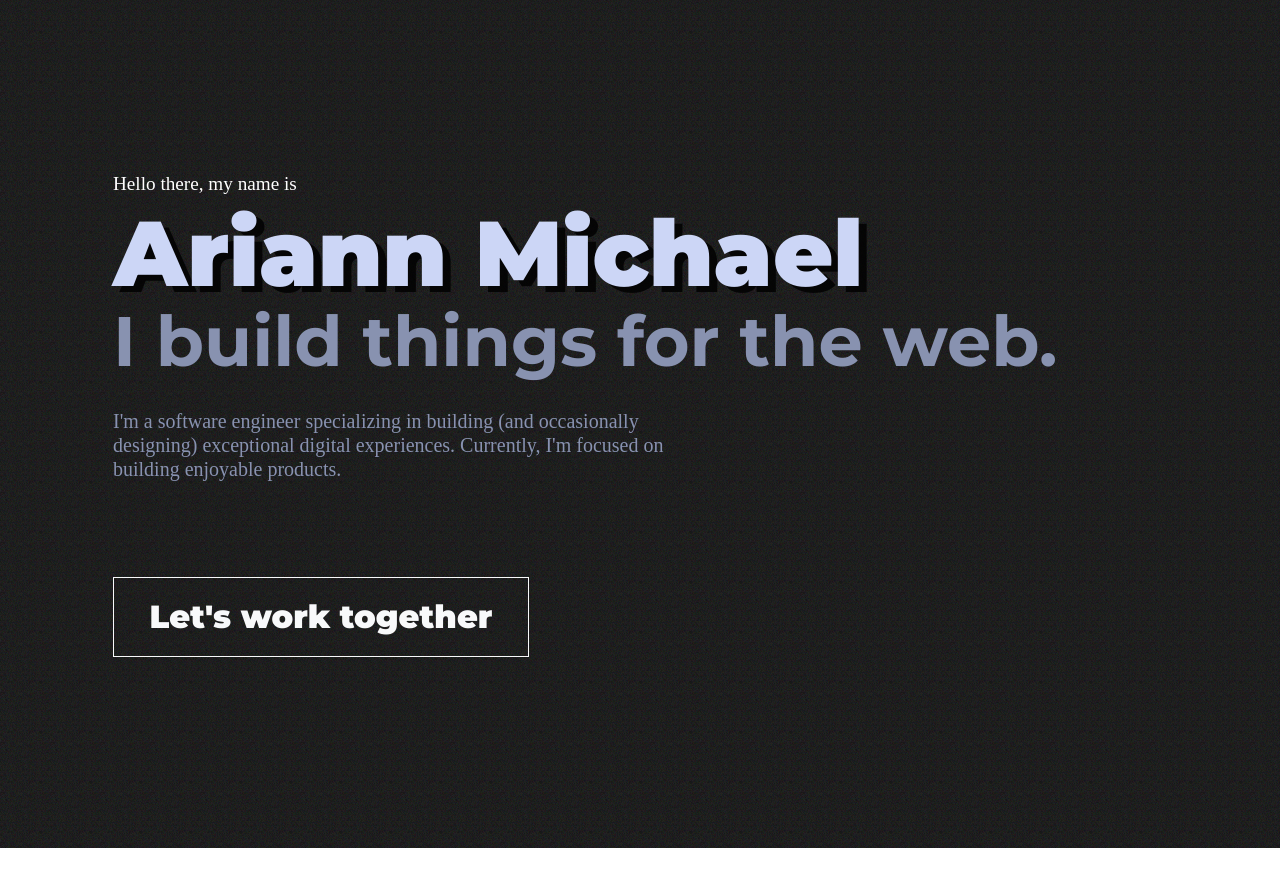
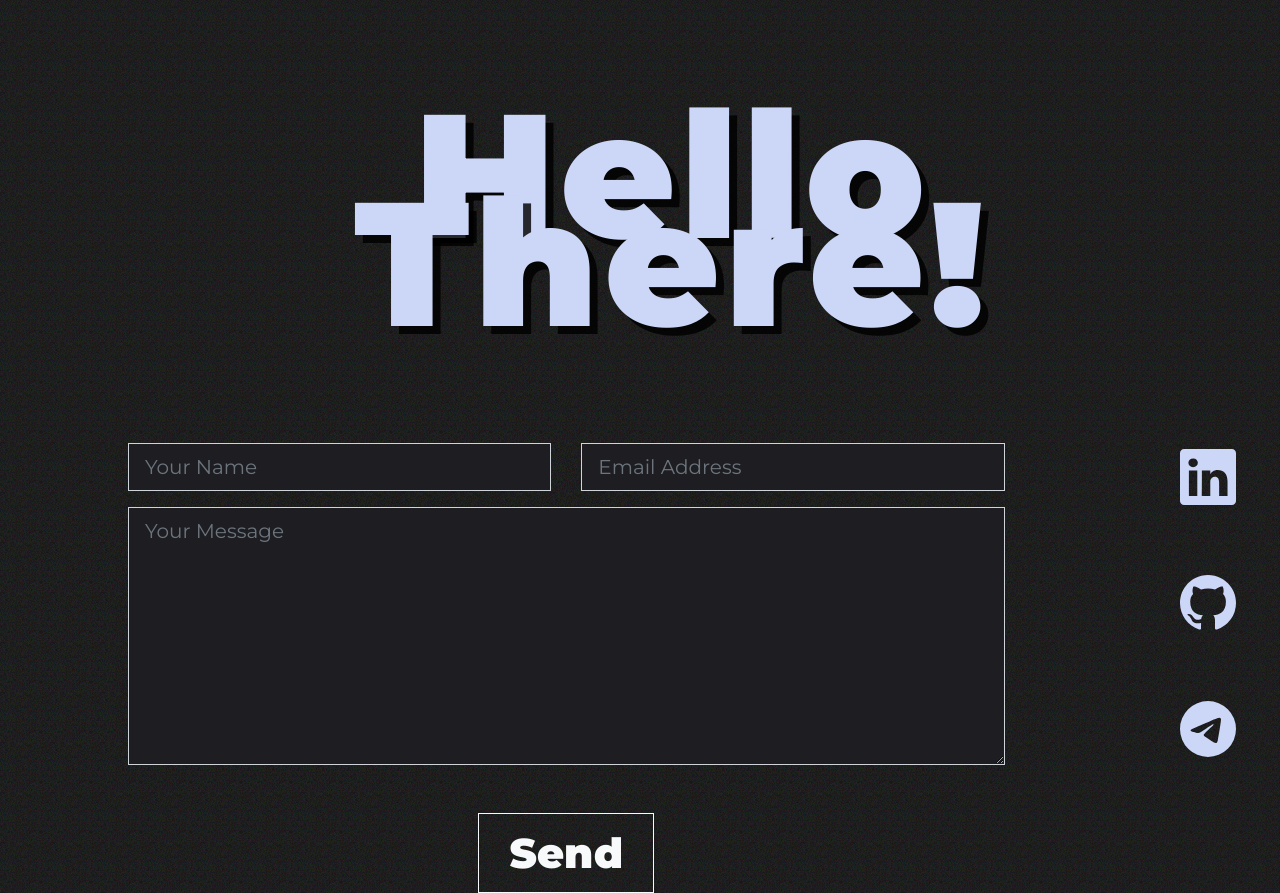
Before and after one commit to ariannmichael/ariann-portfolio, a Nuxt app: page / in a window 1280 px wide. Shown: the part 3480-4373 px from the top of the page. Before the commit the page ends 4328 px from the top, so only its background shows below. Built offline with nearby package versions, Linux system fonts and the light colour scheme.

Commit message:
Contact and Experience page

```diff
--- /dev/null
+++ b/components/Contact.vue
@@ -0,0 +1,134 @@
+<template>
+ <b-row>
+  <article class="hero">
+   <div>
+    <b-row>
+     <h1>Hello There!</h1>
+    </b-row>
+    <b-row class="container">
+     <b-col lg="10">
+      <b-form @submit="onSubmit" v-if="show">
+       <b-row>
+        <b-col>
+         <b-form-group id="input-group-1" label-for="input-1">
+          <b-form-input id="input-1" size="lg" v-model="form.name" placeholder="Your Name" required></b-form-input>
+         </b-form-group>
+        </b-col>
+
+        <b-col>
+         <b-form-group id="input-group-2" label-for="input-2">
+          <b-form-input id="input-2" size="lg" v-model="form.email" type="email" placeholder="Email Address" required></b-form-input>
+         </b-form-group>
+        </b-col>
+       </b-row>
+       <b-row>
+        <b-col>
+         <b-form-group id="input-group-3" label-for="input-3">
+          <b-form-textarea
+             id="input-3"
+             placeholder="Your Message"
+             size="lg"
+             rows="8"
+             max-rows="8"
+             v-model="form.message"
+           ></b-form-textarea>
+         </b-form-group>
+        </b-col>
+       </b-row>
+       <b-row class="send-btn-container">
+        <button class="btn btn-outline-light send-btn">Send</button>
+       </b-row>
+      </b-form>
+     </b-col>
+     <b-col lg="2" class="icons">
+      <a href="https://www.linkedin.com/in/ariann-michael/" target="_blank">
+       <p class="h1 mb-2 icon"><b-icon icon="linkedin"></b-icon></p>
+      </a>
+      <a href="https://github.com/ariannmichael" target="_blank">
+       <p class="h1 mb-2 icon"><b-icon icon="github"></b-icon></p>
+      </a>
+      <a href="https://t.me/ariannmichael" target="_blank">
+       <p class="h1 mb-2 icon"><b-icon icon="telegram"></b-icon></p>
+      </a>
+     </b-col>
+    </b-row>
+   </div>
+  </article>
+ </b-row>
+</template>
+
+<script>
+export default {
+ data() {
+  return {
+   form: {
+    email: '',
+    name: '',
+    message: ''
+   },
+   show: true
+  }
+ },
+ methods: {
+  onSubmit(event) {
+   event.preventDefault()
+   alert(JSON.stringify(this.form))
+  }
+ }
+}
+</script>
+
+<style scoped>
+.hero {
+ text-align: center;
+ display: flex;
+ height: 40rem;
+ align-items: center;
+ padding-left: 4rem;
+}
+
+h1 {
+ color: var(--color-text-soft);
+ font-family: 'Montserrat';
+ font-weight: 900;
+ font-size: 11rem;
+ line-height: 5.5rem;
+ letter-spacing: 0.32rem;
+ text-shadow: 8px 8px 0px rgba(0, 0, 0, 0.81);
+ width: 100%;
+ margin-top: 22rem;
+}
+
+.container {
+ padding-top: 8rem;
+}
+
+:deep(.form-control) {
+ border-radius: 0;
+ background-color: var(--vt-c-black);
+ color: var(--color-text-soft);
+}
+
+.send-btn-container {
+ display: block;
+ margin-top: 2rem;
+}
+
+.icons {
+ padding-left: 10rem;
+ color: var(--vt-c-white);
+}
+
+.icon {
+ font-size: 3.5rem;
+ padding-bottom: 3.2rem;
+}
+
+.send-btn {
+  font-family: 'Montserrat';
+  font-weight: 900;
+  font-size: 2.6rem;
+  width: 11rem;
+  height: 5rem;
+}
+</style>
--- a/components/Experience.vue
+++ b/components/Experience.vue
@@ -23,7 +23,7 @@
           </ul>
          </p>
          <h5>
-          Skills: NextJs · UI · Front-end · React.js · CI/CD · Jenkins · Cypress · AWS
+          Skills: NextJs · UI · Front-end · Back-end · React.js · CI/CD · Jenkins · Cypress · AWS
          </h5>
         </div>
        </b-card-text>
@@ -152,6 +152,7 @@
  height: 50vh;
  background-color: var(--vt-c-black);
  border: 1px var(--vt-c-white) solid;
+ border-radius: 0 !important;
 }
 
 .card-text {
--- a/nuxt.config.js
+++ b/nuxt.config.js
@@ -37,7 +37,7 @@ export default {
   // Modules: https://go.nuxtjs.dev/config-modules
   modules: [
     // https://go.nuxtjs.dev/bootstrap
-    'bootstrap-vue/nuxt',
+    'bootstrap-vue/nuxt'
   ],
 
   // Build Configuration: https://go.nuxtjs.dev/config-build
--- a/pages/index.vue
+++ b/pages/index.vue
@@ -13,7 +13,7 @@
       <Home />
     </div>
     <div id="contact" style="height: 100vh;">
-      <Home />
+      <Contact />
     </div>
   </div>
 
@@ -21,6 +21,9 @@
 
 <script lang="ts">
 import Vue from 'vue'
+import { BootstrapVueIcons } from 'bootstrap-vue'
+
+Vue.use(BootstrapVueIcons)
 
 export default Vue.extend({
   name: 'IndexPage'
```
